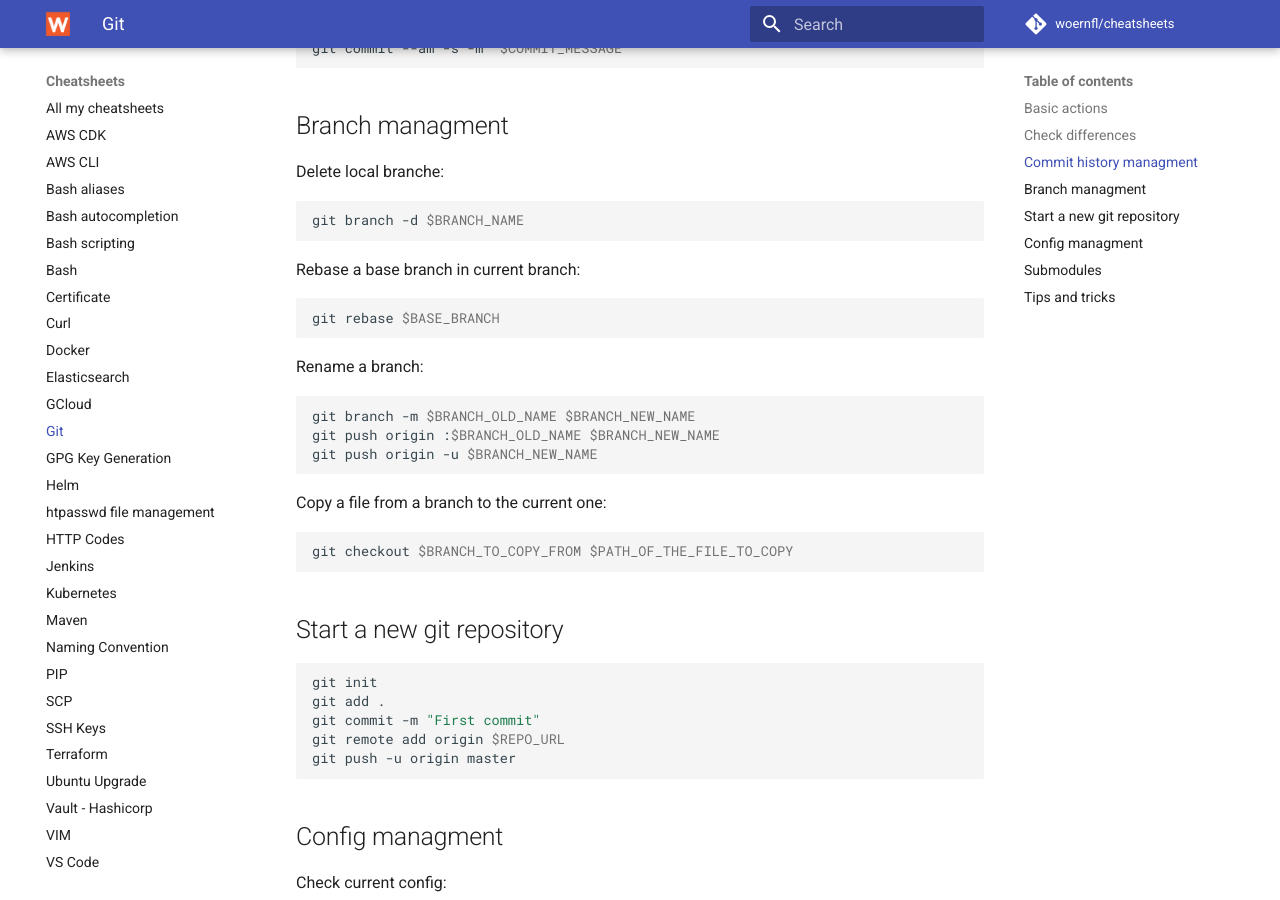
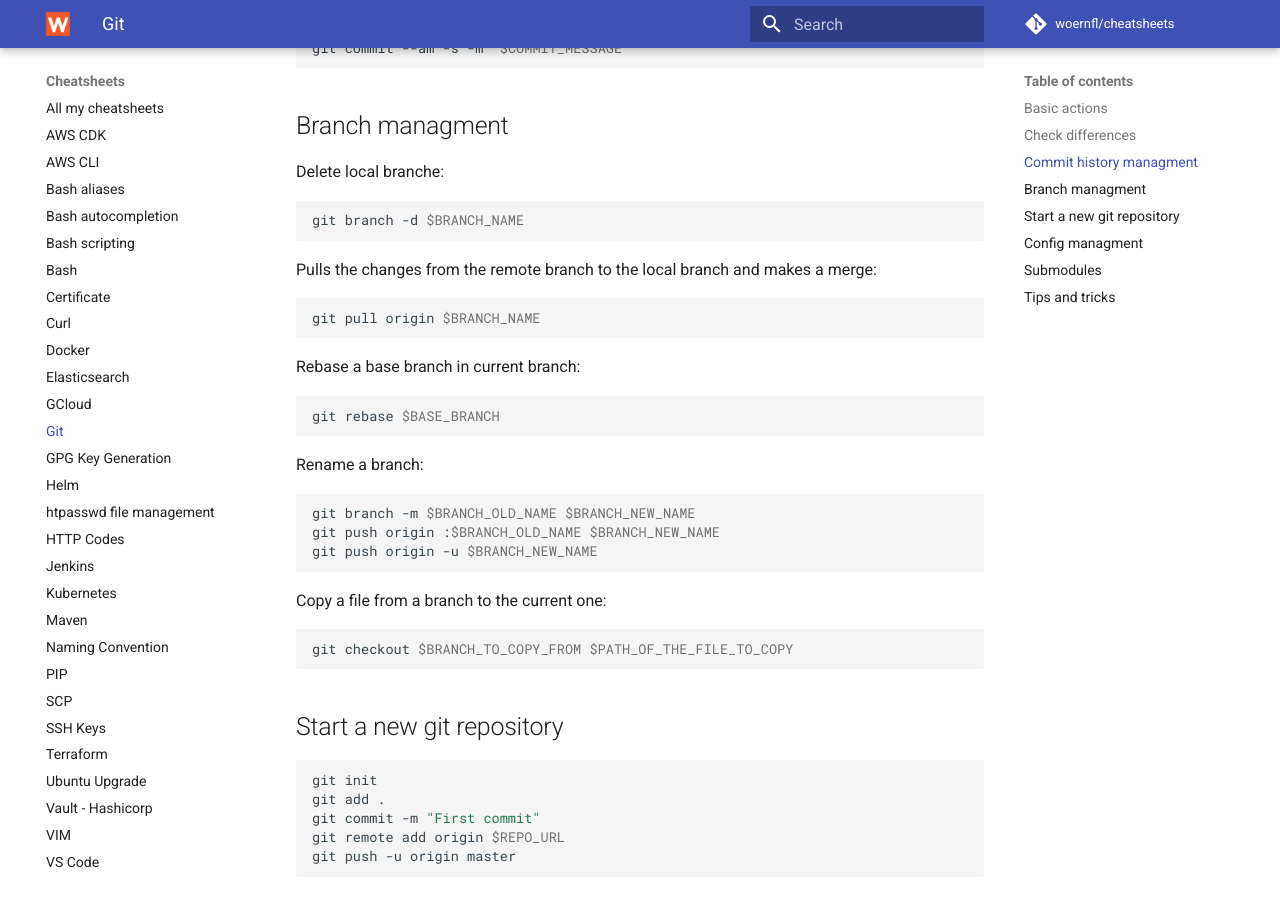
Before and after one commit to woernfl/cheatsheets, an MkDocs documentation site: the page built from docs/git.md, in a window 1280 px wide and 900 px high, scrolled down 1956 px. Built offline with MkDocs 1.6.1 and Material for MkDocs 9.7.7, drawn with Linux system fonts in a browser that asks for light colours; comment, search, counter and statistics services are not loaded.

Commit message:
Update git.md

````diff
--- a/docs/git.md
+++ b/docs/git.md
@@ -114,6 +114,12 @@ Delete local branche:
 
 ```bash
 git branch -d $BRANCH_NAME
+```
+
+Pulls the changes from the remote branch to the local branch and makes a merge:
+
+```bash
+git pull origin $BRANCH_NAME
 ```
 
 Rebase a base branch in current branch:
````
